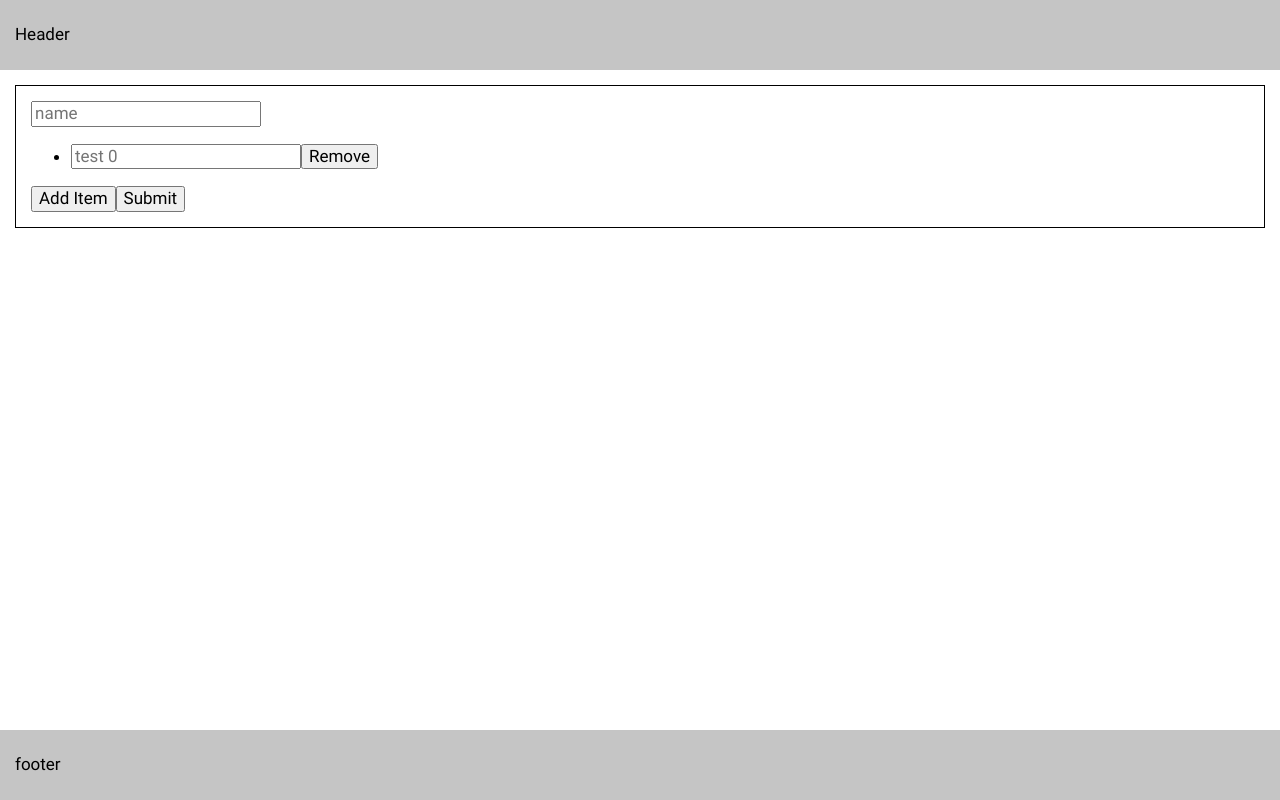
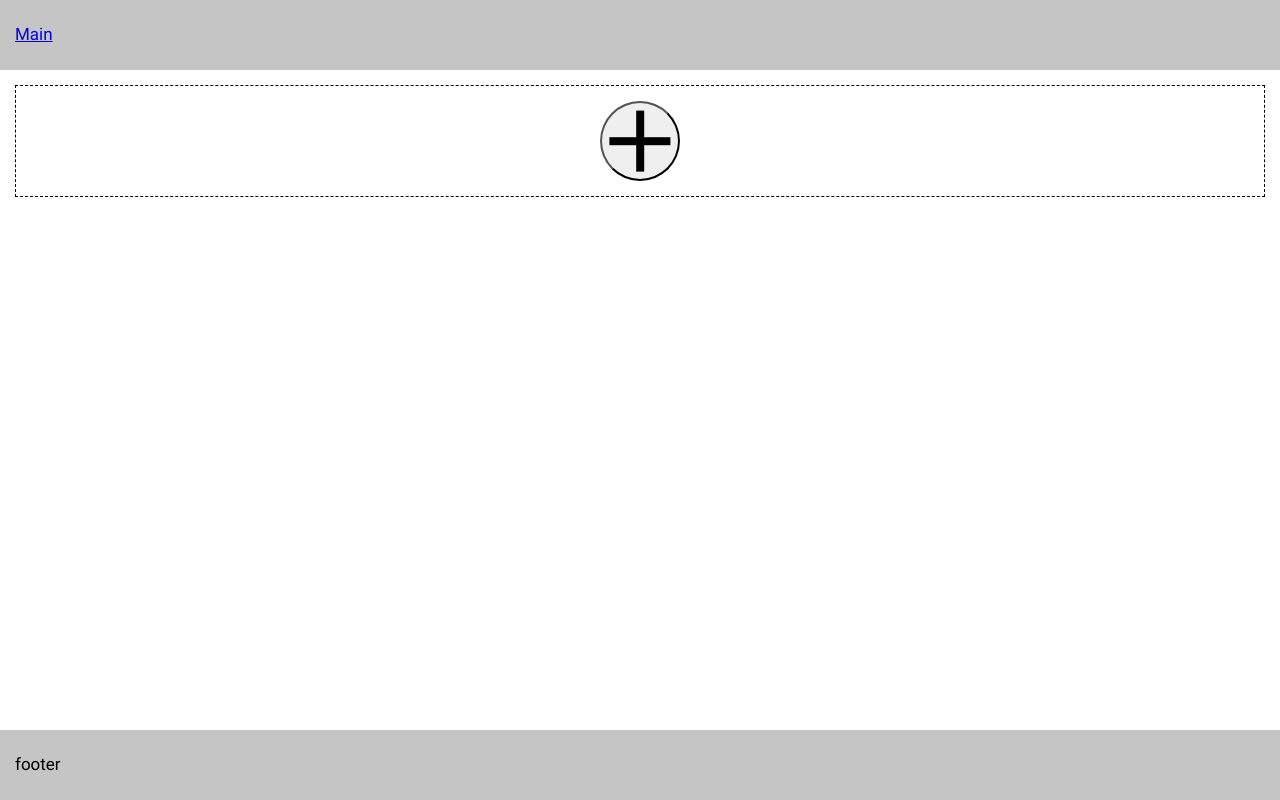
Before and after one commit to prspro/choice-helper, a React (Create React App) app: page /#/ in a window 1280 px wide. Built offline with nearby package versions, Linux system fonts and the light colour scheme.

Commit message:
theme adding logic reworked

```diff
--- a/src/App.tsx
+++ b/src/App.tsx
@@ -1,5 +1,5 @@
 import Container from "./components/Container";
-import { Routes, Route } from "react-router-dom";
+import { Routes, Route, Link } from "react-router-dom";
 import MainPage from "./routes/MainPage";
 import ErrorPage from "./routes/ErrorPage";
 import ChoicePage from "./routes/ChoicePage";
@@ -8,7 +8,7 @@ function App() {
   return (
     <>
       <header>
-        <Container>Header</Container>
+        <Container><Link to="/">Main</Link></Container>
       </header>
       <main>
         <Container>
--- a/src/components/ChoiceThemeForm/ChoiceThemeForm.sass
+++ b/src/components/ChoiceThemeForm/ChoiceThemeForm.sass
@@ -1,3 +1,32 @@
+$minHeight: 80px
+
 .choice-theme-form
-    border: 1px solid #000
+    border: 1px dashed #000
     padding: 15px
+    position: relative
+    min-height: $minHeight
+    display: flex
+    justify-content: flex-start
+    // text-align: center
+    // border-radius: 15px
+    // &__form
+    &__add-btn
+        display: block
+        margin: auto
+        position: relative
+        border-radius: 50%
+        height: $minHeight
+        width: $minHeight
+        cursor: pointer
+        &::before, &::after
+            content: "",
+            top: 50%
+            left: 50%
+            position: absolute
+            height: 80%
+            width: 10%
+            background-color: #000
+        &::after
+            transform: translate(-50%, -50%) rotate(90deg)
+        &::before
+            transform: translate(-50%, -50%)
--- a/src/components/ChoiceThemeForm/ChoiceThemeForm.tsx
+++ b/src/components/ChoiceThemeForm/ChoiceThemeForm.tsx
@@ -9,10 +9,17 @@ interface IChoiceThemeFormProps {
   className?: string;
 }
 const ChoiceThemeForm: FC<IChoiceThemeFormProps> = ({ className }) => {
-  const { submitHandler, signupSchema } = useChoiceThemeForm();
+  const { submitHandler, signupSchema, isFormShown, toggleIsFormShown } =
+    useChoiceThemeForm();
 
   return (
-    <>
+    <div className={classNames("choice-theme-form", className)}>
+      {!isFormShown ? (
+        <button
+          onClick={toggleIsFormShown}
+          className="choice-theme-form__add-btn"
+        ></button>
+      ) : (
         <Formik
           initialValues={{ name: "", fieldList: [{ id: "0", value: "" }] }}
           validationSchema={signupSchema}
@@ -22,7 +29,7 @@ const ChoiceThemeForm: FC<IChoiceThemeFormProps> = ({ className }) => {
           }}
         >
           {({ values, errors, touched }) => (
-          <Form className={classNames("choice-theme-form", className)}>
+            <Form className="choice-theme-form__form">
               <Field type="text" name="name" placeholder="name" />
               {errors.name && touched.name ? <div>{errors.name}</div> : null}
               <FieldArray name="fieldList">
@@ -66,7 +73,8 @@ const ChoiceThemeForm: FC<IChoiceThemeFormProps> = ({ className }) => {
             </Form>
           )}
         </Formik>
-    </>
+      )}
+    </div>
   );
 };
 
--- a/src/components/ChoiceThemeForm/useChoiceThemeForm.ts
+++ b/src/components/ChoiceThemeForm/useChoiceThemeForm.ts
@@ -1,3 +1,4 @@
+import { useState } from "react";
 import { IThemeFormValues } from "../../types/types";
 import { useAppDispatch, useAppSelector } from "../../store/hooks";
 import { addChoiceTheme } from "./../../store/slice/appSlice";
@@ -17,9 +18,17 @@ interface IUseChoiceThemeForm {
     },
     ""
   >;
+  isFormShown: boolean;
+  toggleIsFormShown: () => void;
 }
 
 const useChoiceThemeForm = (): IUseChoiceThemeForm => {
+  const [isFormShown, setIsFormShown] = useState<boolean>(false);
+
+  const toggleIsFormShown = () => {
+    setIsFormShown((value) => !value);
+  };
+
   const dispatch = useAppDispatch();
   const nameList = useAppSelector((state) => state.list).map(
     (entry) => entry.name
@@ -32,12 +41,11 @@ const useChoiceThemeForm = (): IUseChoiceThemeForm => {
       // .min(2, 'Too Short!')
       .max(50, "Too Long!")
       .required("Required")
-      .notOneOf(nameList, "name is already used")
+      .notOneOf(nameList, "name is already used"),
   });
 
   const submitHandler = (value: IThemeFormValues) => {
     const newSlug = slugify(value.name.toLowerCase());
-
     dispatch(
       addChoiceTheme({
         id: nanoid(),
@@ -52,11 +60,14 @@ const useChoiceThemeForm = (): IUseChoiceThemeForm => {
         }),
       })
     );
+    toggleIsFormShown();
   };
 
   return {
     submitHandler,
     signupSchema,
+    isFormShown,
+    toggleIsFormShown,
   };
 };
 
--- a/src/routes/MainPage/MainPage.tsx
+++ b/src/routes/MainPage/MainPage.tsx
@@ -15,13 +15,17 @@ const MainPage: FC<IMainPageProps> = ({ className }) => {
   return (
     <>
       <GridList className={classNames(className)}>
-        {choiceThemeList.map((entry) => (
-          <GridItem key={entry.id}>
-            <ChoiceTheme choiceThemeData={entry} limiter={3} />
+        <>
+          <GridItem>
+            <ChoiceThemeForm />
           </GridItem>
-        ))}
+          {choiceThemeList.map((entry) => (
+            <GridItem key={entry.id}>
+              <ChoiceTheme choiceThemeData={entry} limiter={3} />
+            </GridItem>
+          ))}
+        </>
       </GridList>
-      <ChoiceThemeForm />
     </>
   );
 };
```
Lines whose indentation alone changed are shown as unchanged.
